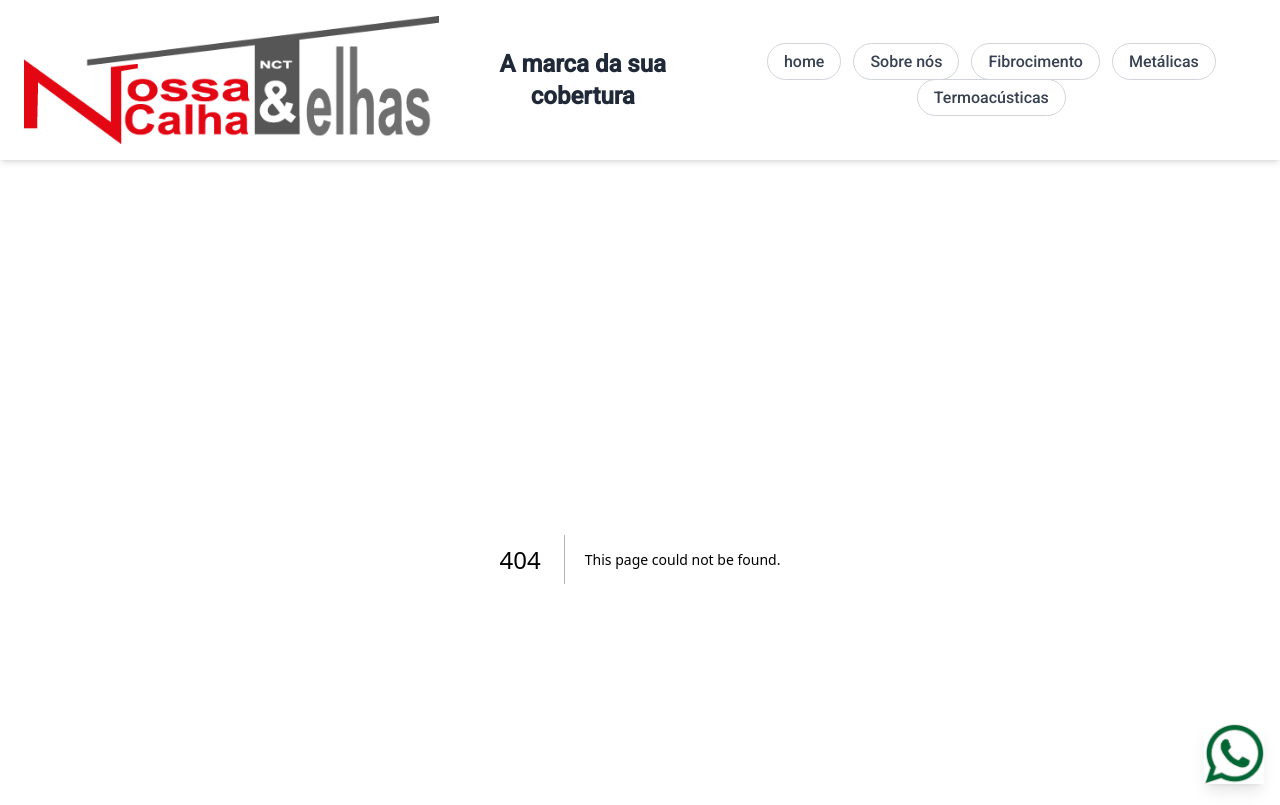
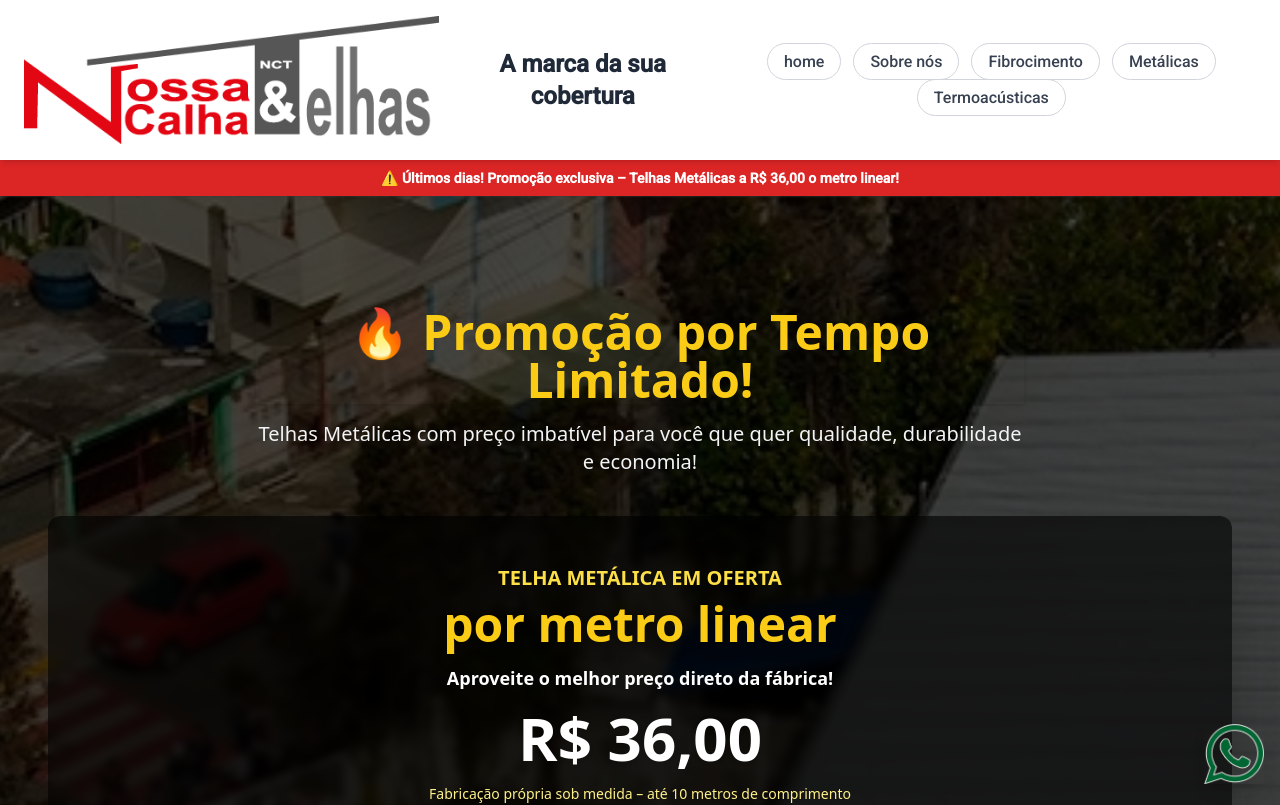
Before and after one commit to silvioVenton/nossaCalha, a Next.js app: page /promoMetal in a window 1280 px wide. Before the commit this address had no page. Shown: the top 805 px of the page. Built offline with nearby package versions, Linux system fonts and the light colour scheme.

Commit message:
alteraçoes valores

```diff
--- a/components/LandingTelhaFibrocimento.tsx
+++ b/components/LandingTelhaFibrocimento.tsx
@@ -41,7 +41,7 @@ const LandingTelhaPromocao = () => {
                 Aproveite o melhor preço para sua obra!
               </p>
               <span className="block text-6xl font-extrabold text-white drop-shadow mt-2 mb-4">
-                R$ 49,50
+                R$ 49,00
               </span>
               <p className="text-sm text-yellow-200 mb-6">
                 Valor por unidade – Estoque limitado
--- a/components/LandingTelhaMetalica.tsx
+++ b/components/LandingTelhaMetalica.tsx
@@ -6,7 +6,7 @@ const TelhaMetalicaPromocao = () => {
     <>
       {/* FAIXA DE URGÊNCIA FIXA NO TOPO */}
       <div className="w-full bg-red-600 text-white text-center py-2 px-4 text-sm font-semibold shadow-md">
-        ⚠️ Últimos dias! Promoção exclusiva – Telhas Metálicas a R$ 35,00 o metro linear!
+        ⚠️ Últimos dias! Promoção exclusiva – Telhas Metálicas a R$ 36,00 o metro linear!
       </div>
 
       <main
@@ -43,7 +43,7 @@ const TelhaMetalicaPromocao = () => {
                 Aproveite o melhor preço direto da fábrica!
               </p>
               <span className="block text-6xl font-extrabold text-white drop-shadow mt-2 mb-4">
-                R$ 35,00
+                R$ 36,00
               </span>
               <p className="text-sm text-yellow-200 mb-6">
                 Fabricação própria sob medida – até 10 metros de comprimento
--- a/components/TelhasGrid.tsx
+++ b/components/TelhasGrid.tsx
@@ -10,7 +10,7 @@ const TelhasCards = () => {
         <div className="relative border p-4 rounded-lg shadow-md transform transition duration-300 hover:scale-105 overflow-hidden">
 
           {/* Selo redondo com link */}
-          <Link href="/promocaoFibrocimento"
+          <Link id='botaoRedondoFibrocimento' href="/promoFibro"
 
               className="absolute top-4 right-4 z-10 bg-red-600 text-white text-xs sm:text-sm font-bold
                          w-28 h-28 flex items-center justify-center text-center rounded-full border-4 border-white
@@ -40,7 +40,7 @@ const TelhasCards = () => {
         {/* Card 2 */}
         <div className="border border-gray-300 p-4 rounded-lg shadow-md transform transition duration-300 hover:scale-105">
           {/* Selo redondo com link */}
-          <Link href="/promocaoMetalica"
+          <Link id='botaoRedondoMetalica' href="/promoMetal"
 
               className="absolute top-4 right-4 z-10 bg-red-600 text-white text-xs sm:text-sm font-bold
                          w-28 h-28 flex items-center justify-center text-center rounded-full border-4 border-white
```
Also changed, not shown: src/app/promoFibro/page.tsx (renamed from src/app/promocaoFibrocimento/page.tsx), src/app/promoMetal/page.tsx (renamed from src/app/promocaoMetalica/page.tsx).
